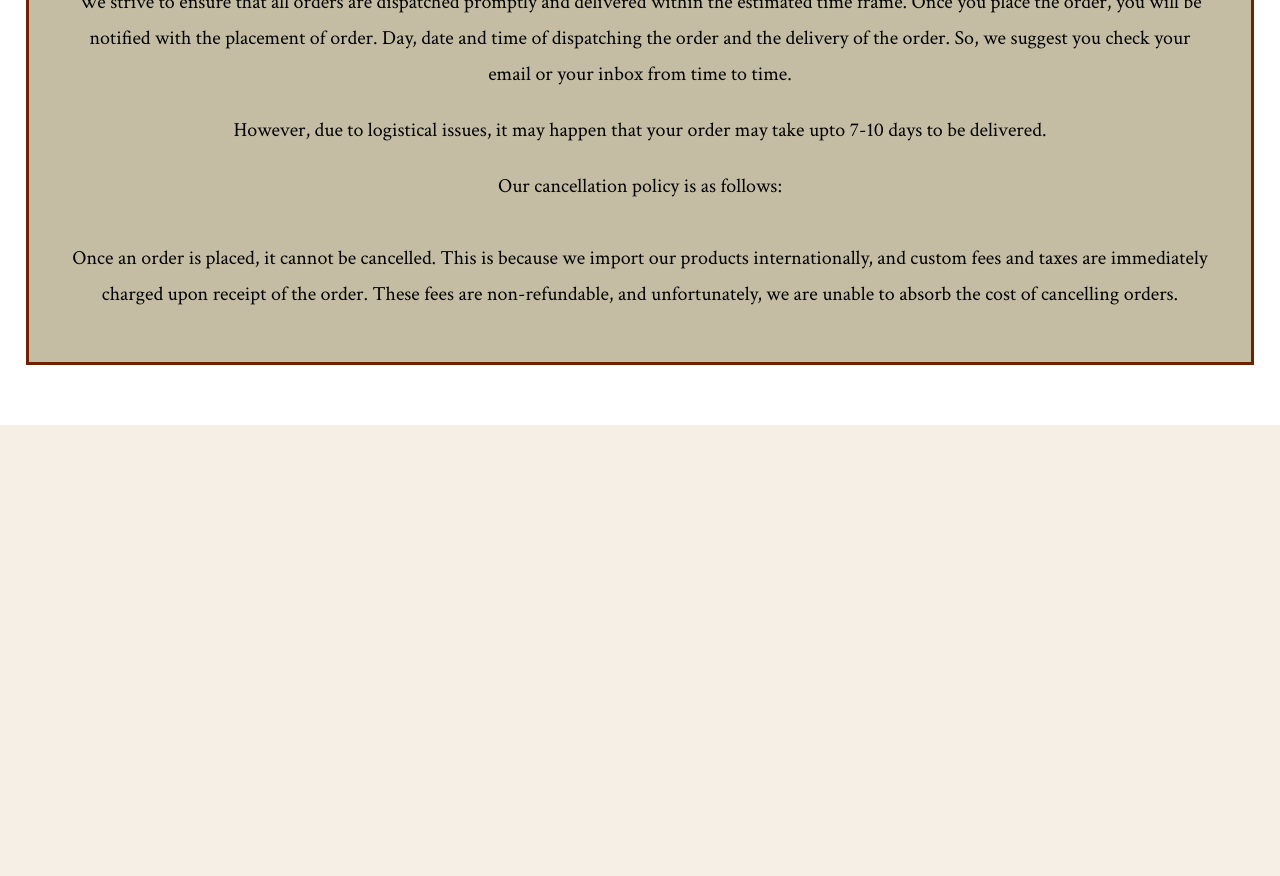
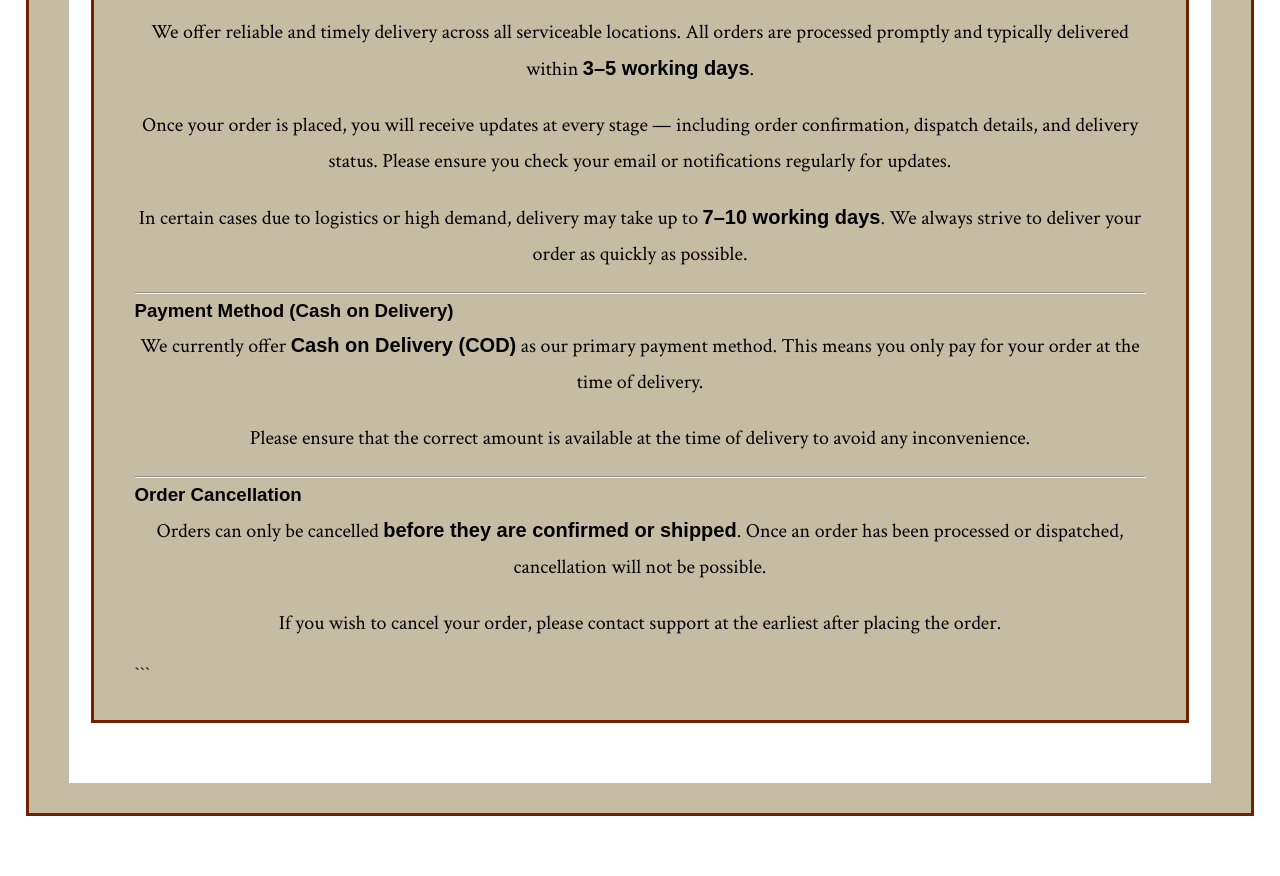
Before and after one commit to misbah-shaikhh/gracestyledesign, a website: page public/htmlpages/policy.html in a window 1280 px wide. Shown: the part 330-1206 px from the top of the page. Before the commit the page ends 800 px from the top, so only its background shows below. Drawn offline with Linux system fonts and the light colour scheme; a web font is replaced by a local one.

Commit message:
policy page

````diff
--- a/public/htmlpages/policy.html
+++ b/public/htmlpages/policy.html
@@ -1,5 +1,6 @@
 <!DOCTYPE html>
 <html lang="en">
+
 <head>
   <meta charset="UTF-8">
   <title>GS Ethnic Store</title>
@@ -10,10 +11,12 @@
   <link rel="stylesheet" href="https://fonts.googleapis.com/css?family=Corben">
   <link rel="stylesheet" href="https://fonts.googleapis.com/css?family=Crimson+Text">
   <link href="https://fonts.googleapis.com/css2?family=Caveat:wght@400;500;600;700&display=swap" rel="stylesheet">
-  <link href="https://fonts.googleapis.com/css2?family=Inter:wght@100;200;300;400;500;600;700;800;900&display=swap" rel="stylesheet">
+  <link href="https://fonts.googleapis.com/css2?family=Inter:wght@100;200;300;400;500;600;700;800;900&display=swap"
+    rel="stylesheet">
   <link rel="stylesheet" href="https://cdnjs.cloudflare.com/ajax/libs/font-awesome/6.5.0/css/all.min.css">
   <meta name="viewport" content="width=device-width, initial-scale=1.0">
 </head>
+
 <body>
 
   <!-- HEADER -->
@@ -72,22 +75,58 @@
   <div class="about-wrapper">
     <div class="about-box">
 
-    <h2>Shipping Policy</h2>
+      <div class="about-wrapper">
+        <div class="about-box">
+
+          ```
+          <h2>Shipping & Payment Policy</h2>
 
           <p>
-      We are committed to providing efficient delivery services, ensuring that your orders arrive within 3-5 working days. <br><br>
-      We strive to ensure that all orders are dispatched promptly and delivered within the estimated time frame.
-      Once you place the order, you will be notified with the placement of order. Day, date and time of dispatching the order and the delivery of the order. So, we suggest you check your email or your inbox from time to time.
+            We offer reliable and timely delivery across all serviceable locations.
+            All orders are processed promptly and typically delivered within <b>3–5 working days</b>.
           </p>
 
           <p>
-      However, due to logistical issues, it may happen that your order may take upto 7-10 days to be delivered.
+            Once your order is placed, you will receive updates at every stage — including order confirmation, dispatch
+            details, and delivery status.
+            Please ensure you check your email or notifications regularly for updates.
           </p>
 
           <p>
-     Our cancellation policy is as follows: <br><br>
+            In certain cases due to logistics or high demand, delivery may take up to <b>7–10 working days</b>.
+            We always strive to deliver your order as quickly as possible.
+          </p>
 
-    Once an order is placed, it cannot be cancelled. This is because we import our products internationally, and custom fees and taxes are immediately charged upon receipt of the order. These fees are non-refundable, and unfortunately, we are unable to absorb the cost of cancelling orders.    </p>
+          <hr>
+
+          <h3>Payment Method (Cash on Delivery)</h3>
+
+          <p>
+            We currently offer <b>Cash on Delivery (COD)</b> as our primary payment method.
+            This means you only pay for your order at the time of delivery.
+          </p>
+
+          <p>
+            Please ensure that the correct amount is available at the time of delivery to avoid any inconvenience.
+          </p>
+
+          <hr>
+
+          <h3>Order Cancellation</h3>
+
+          <p>
+            Orders can only be cancelled <b>before they are confirmed or shipped</b>.
+            Once an order has been processed or dispatched, cancellation will not be possible.
+          </p>
+
+          <p>
+            If you wish to cancel your order, please contact support at the earliest after placing the order.
+          </p>
+          ```
+
+        </div>
+      </div>
+
 
 
     </div>
@@ -95,4 +134,5 @@
 
   <script src="../jspages/script.js"></script>
 </body>
+
 </html>
````
Lines whose indentation alone changed are shown as unchanged.
